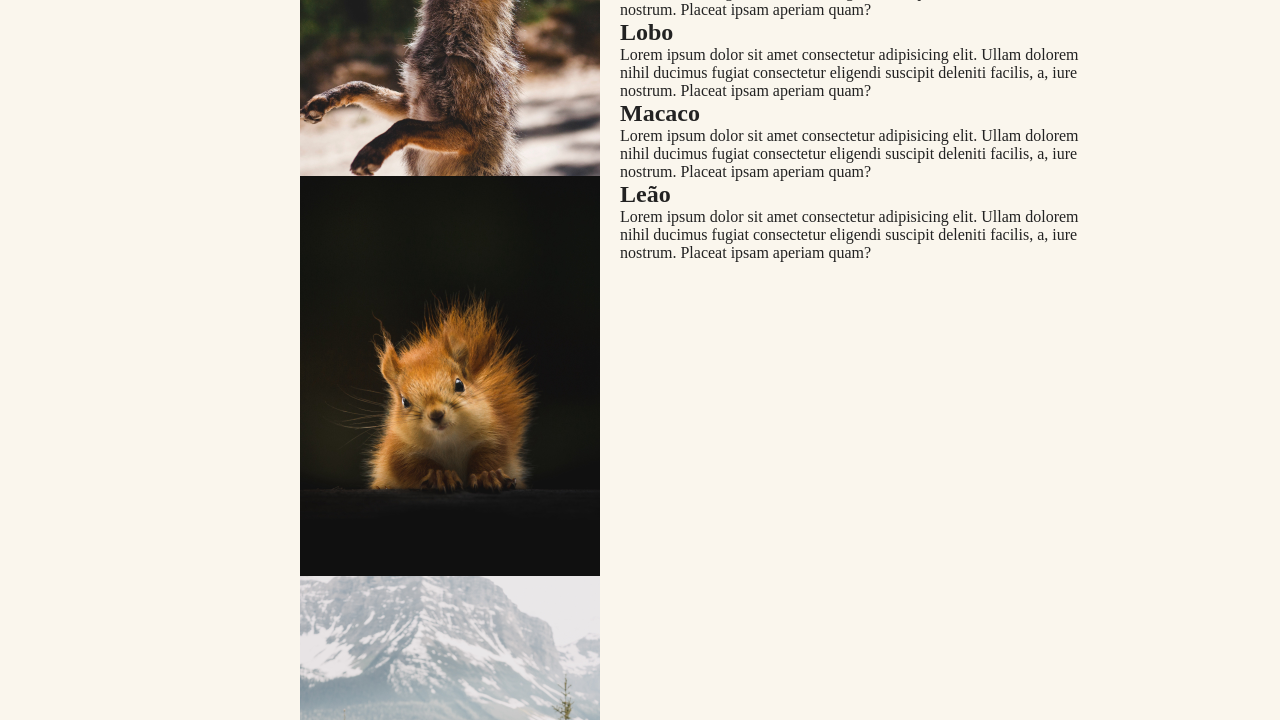
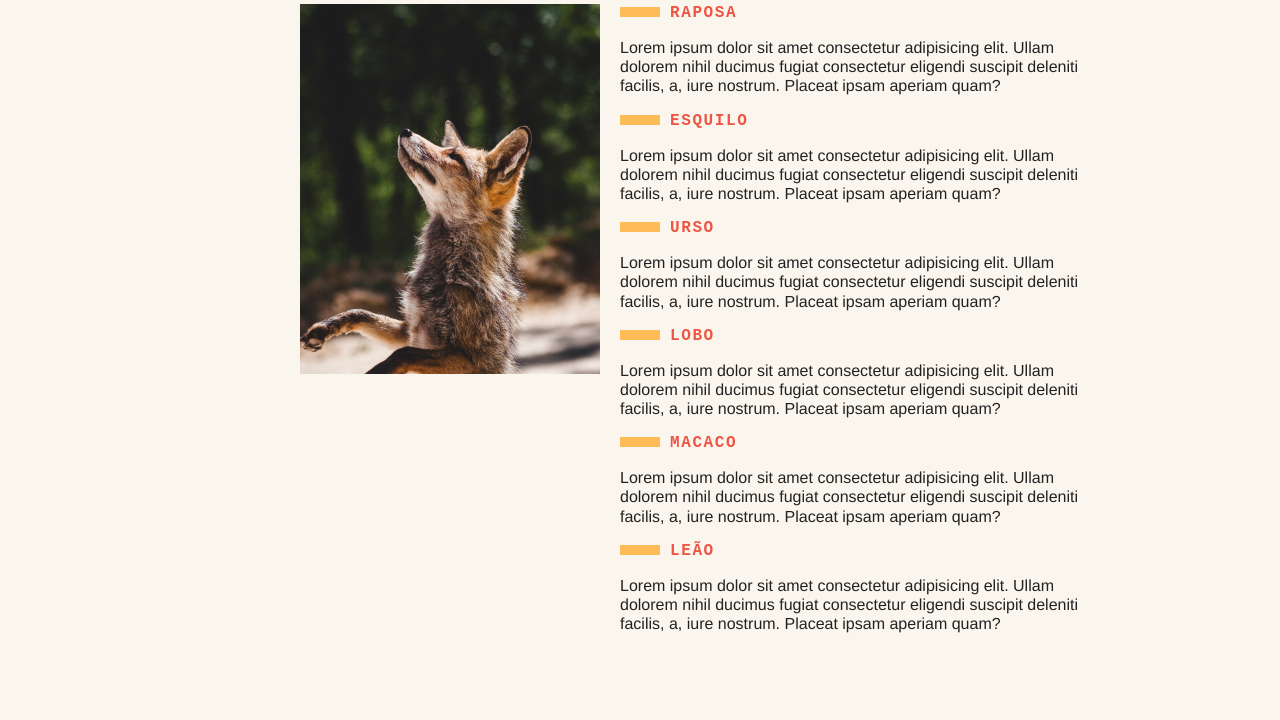
Before and after one commit to Deborars/origamid2023, a plain HTML site: page projetoJS/index.html in a window 1280 px wide. Shown: the part 354-1074 px from the top of the page. Drawn offline with Linux system fonts and the light colour scheme.

Commit message:
finalizando o layout em html e css do projeto

```diff
--- a/projetoJS/index.html
+++ b/projetoJS/index.html
@@ -5,6 +5,9 @@
   <meta charset="UTF-8">
   <meta http-equiv="X-UA-Compatible" content="IE=edge">
   <meta name="viewport" content="width=device-width, initial-scale=1.0">
+  <link rel="preconnect" href="https://fonts.googleapis.com">
+  <link rel="preconnect" href="https://fonts.gstatic.com" crossorigin>
+  <link href="https://fonts.googleapis.com/css2?family=Playfair+Display+SC&display=swap" rel="stylesheet">
   <link rel="stylesheet" href="style.css">
   <title>Animais Fantásticos</title>
 </head>
@@ -21,7 +24,7 @@
   </nav>
   <section class="grid-section animais" id="animais">
     <h1 class="titulo">Animais Fantásticos</h1>
-    <ul>
+    <ul class="animais-lista">
       <li><img src="img/imagem1.jpg" alt=""></li>
       <li><img src="img/imagem2.jpg"" alt=""></li>
       <li><img src=" img/imagem3.jpg"" alt=""></li>
--- a/projetoJS/style.css
+++ b/projetoJS/style.css
@@ -62,4 +62,45 @@ body {
   display: grid;
   grid-template-columns: 90px 300px 1fr;
   grid-gap: 20px;
+  margin-bottom: 4rem;
 }
+
+.titulo {
+  font-family: 'Playfair Display SC', georgia;
+  font-size: 6rem;
+  line-height: 1;
+  font-weight: 400;
+  margin-bottom: 1rem;
+  grid-column: 1 / 4;
+}
+
+.animais h2::before {
+  content: '';
+  display: inline-block;
+  width: 40px;
+  height: 10px;
+  margin-right: 10px;
+  background-color: #fb5;
+
+}
+
+.animais h2 {
+  font-family: monospace;
+  font-size: 1rem;
+  text-transform: uppercase;
+  letter-spacing: .1em;
+  margin-bottom: 1rem;
+  color: #e54;
+}
+
+.animais p {
+  font-family: Helvetica, Arial;
+  line-height: 1.2;
+  margin-bottom: 1rem;
+}
+
+.animais-lista {
+  height: 370px;
+  overflow-y: scroll;
+  grid-column: 2;
+}
```
